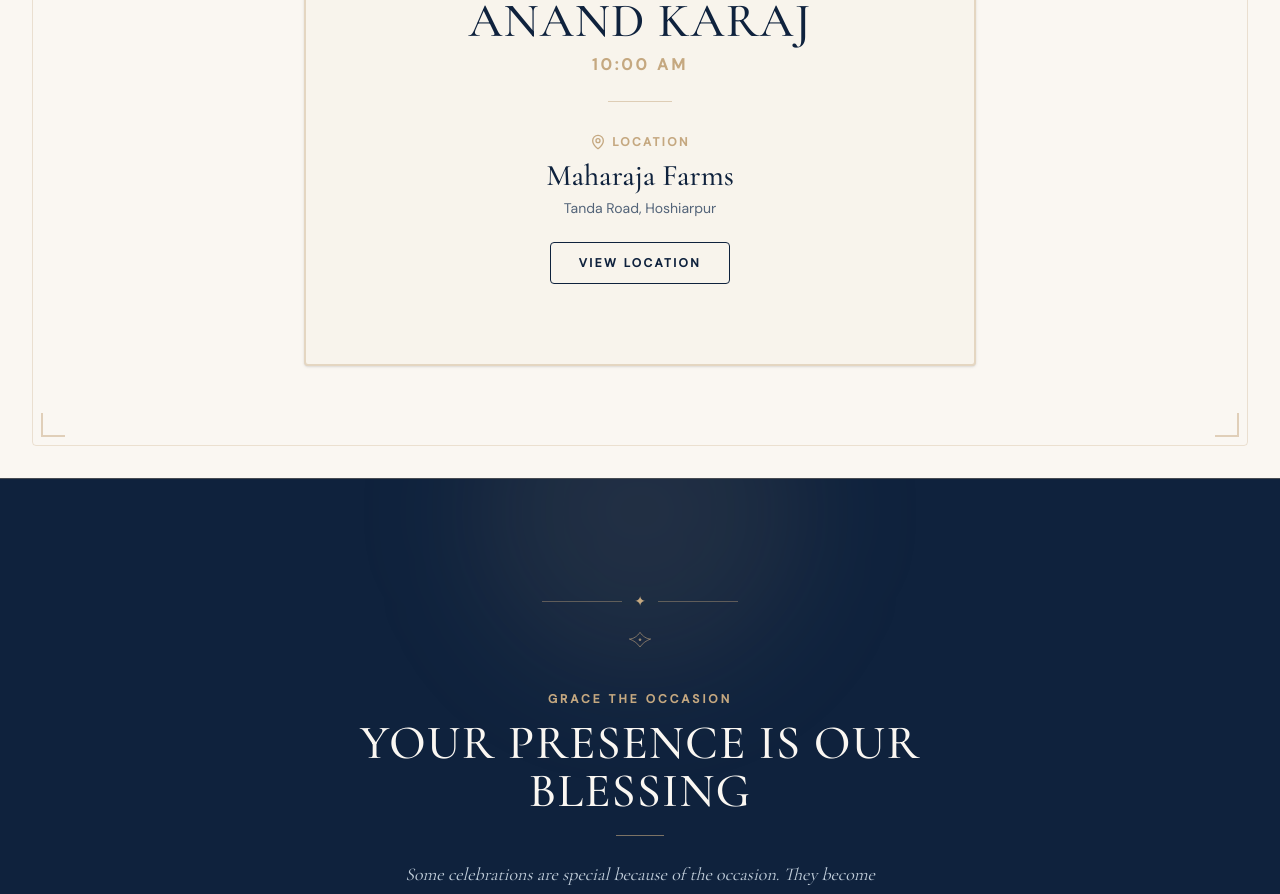
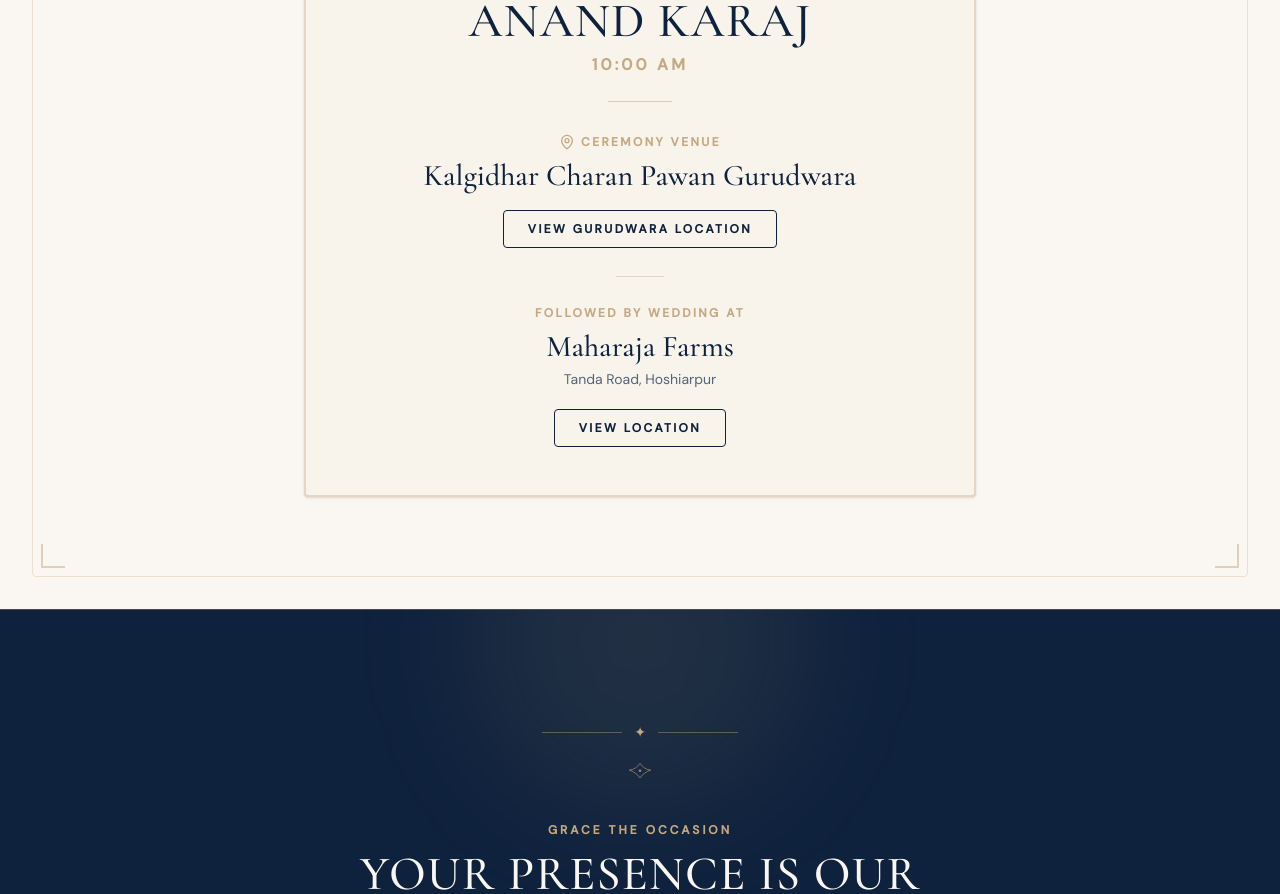
Before and after one commit to GurkanwarSingh56/Wedding-Invitation, a Next.js app: page / in a window 1280 px wide. Shown: the part 4800-5694 px from the top of the page. Built offline with nearby package versions, Linux system fonts and the light colour scheme.

Commit message:
Add Gurudwara Sahib ceremony details and map link to Anand Karaj section

```diff
--- a/components/sections/WeddingDay.tsx
+++ b/components/sections/WeddingDay.tsx
@@ -99,18 +99,42 @@ export default function WeddingDay() {
 
             <div className="w-16 h-[1px] bg-[#C5A880]/50 mx-auto mb-8"></div>
 
-            {/* Anand Karaj Location Display */}
-            <div className="mb-8">
+            {/* Anand Karaj Gurudwara Sahib Ceremony */}
+            <div className="mb-7">
               <div className="flex items-center justify-center gap-1.5 mb-2 text-[#C5A880]">
                 <MapPin className="w-4 h-4" />
                 <span className={`text-[11px] sm:text-xs tracking-[0.2em] uppercase font-semibold ${isPunjabi ? 'font-punjabi' : 'font-sans'}`}>
-                  {isPunjabi ? "ਸਥਾਨ" : "LOCATION"}
+                  {isPunjabi ? "ਗੁਰਦੁਆਰਾ ਸਾਹਿਬ" : "CEREMONY VENUE"}
                 </span>
               </div>
+              <p className={`text-2xl sm:text-3xl text-[#0F223D] font-medium mb-4 ${isPunjabi ? 'font-punjabi' : 'font-serif'}`}>
+                {isPunjabi ? venue.gurudwaraSahibPunjabi : venue.gurudwaraSahib}
+              </p>
+
+              {venue.gurudwaraSahibLocation && (
+                <a
+                  href={venue.gurudwaraSahibLocation}
+                  target="_blank"
+                  rel="noopener noreferrer"
+                  className={`inline-block border border-[#0F223D] px-6 py-2.5 text-xs tracking-[0.2em] text-[#0F223D] hover:bg-[#0F223D] hover:text-[#FAF7F2] transition-colors duration-300 uppercase font-semibold rounded-sm ${isPunjabi ? 'font-punjabi' : 'font-sans'}`}
+                >
+                  {isPunjabi ? "ਗੁਰਦੁਆਰਾ ਸਾਹਿਬ ਸਥਾਨ" : "VIEW GURUDWARA LOCATION"}
+                </a>
+              )}
+            </div>
+
+            {/* Subtle Divider */}
+            <div className="w-12 h-[1px] bg-[#C5A880]/40 mx-auto my-7"></div>
+
+            {/* Followed by Lunch at Maharaja Farms */}
+            <div className="mt-2">
+              <span className={`text-[11px] sm:text-xs tracking-[0.2em] text-[#C5A880] uppercase font-semibold block mb-2 ${isPunjabi ? 'font-punjabi' : 'font-sans'}`}>
+                {isPunjabi ? "ਤਦ ਉਪਰੰਤ ਵਿਆਹ ਸਮਾਗਮ" : "FOLLOWED BY WEDDING AT"}
+              </span>
               <p className={`text-2xl sm:text-3xl text-[#0F223D] font-medium mb-1 ${isPunjabi ? 'font-punjabi' : 'font-serif'}`}>
                 {isPunjabi ? venue.namePunjabi : venue.name}
               </p>
-              <p className={`text-sm text-[#536479] mb-6 ${isPunjabi ? 'font-punjabi' : 'font-sans'}`}>
+              <p className={`text-sm text-[#536479] mb-5 ${isPunjabi ? 'font-punjabi' : 'font-sans'}`}>
                 {isPunjabi ? venue.addressPunjabi : venue.address}
               </p>
 
@@ -119,14 +143,12 @@ export default function WeddingDay() {
                   href={venue.googleMapsUrl}
                   target="_blank"
                   rel="noopener noreferrer"
-                  className={`inline-block border border-[#0F223D] px-7 py-3 text-xs tracking-[0.2em] text-[#0F223D] hover:bg-[#0F223D] hover:text-[#FAF7F2] transition-colors duration-300 uppercase font-semibold rounded-sm ${isPunjabi ? 'font-punjabi' : 'font-sans'}`}
+                  className={`inline-block border border-[#0F223D] px-6 py-2.5 text-xs tracking-[0.2em] text-[#0F223D] hover:bg-[#0F223D] hover:text-[#FAF7F2] transition-colors duration-300 uppercase font-semibold rounded-sm ${isPunjabi ? 'font-punjabi' : 'font-sans'}`}
                 >
                   {isPunjabi ? "ਸਥਾਨ ਵੇਖੋ" : "VIEW LOCATION"}
                 </a>
               )}
             </div>
-
-
           </motion.div>
         </div>
       </div>
--- a/data/wedding.ts
+++ b/data/wedding.ts
@@ -73,6 +73,9 @@ export const weddingData = {
       googleMapsUrl: "https://maps.google.com/?q=Gurudwara+Baba+Baghel+Singh+Hariana+Hoshiarpur",
     },
     anandKaraj: {
+      gurudwaraSahib: "Kalgidhar Charan Pawan Gurudwara",
+      gurudwaraSahibPunjabi: "ਕਾਲਗੀਧਰ ਚਰਨ ਪਵਨ ਗੁਰਦੁਆਰਾ",
+      gurudwaraSahibLocation: "https://maps.app.goo.gl/n42xUfr2Y5xXt9XW6",
       name: "Maharaja Farms",
       namePunjabi: "ਮਹਾਰਾਜਾ ਫਾਰਮਜ਼",
       address: "Tanda Road, Hoshiarpur",
```
